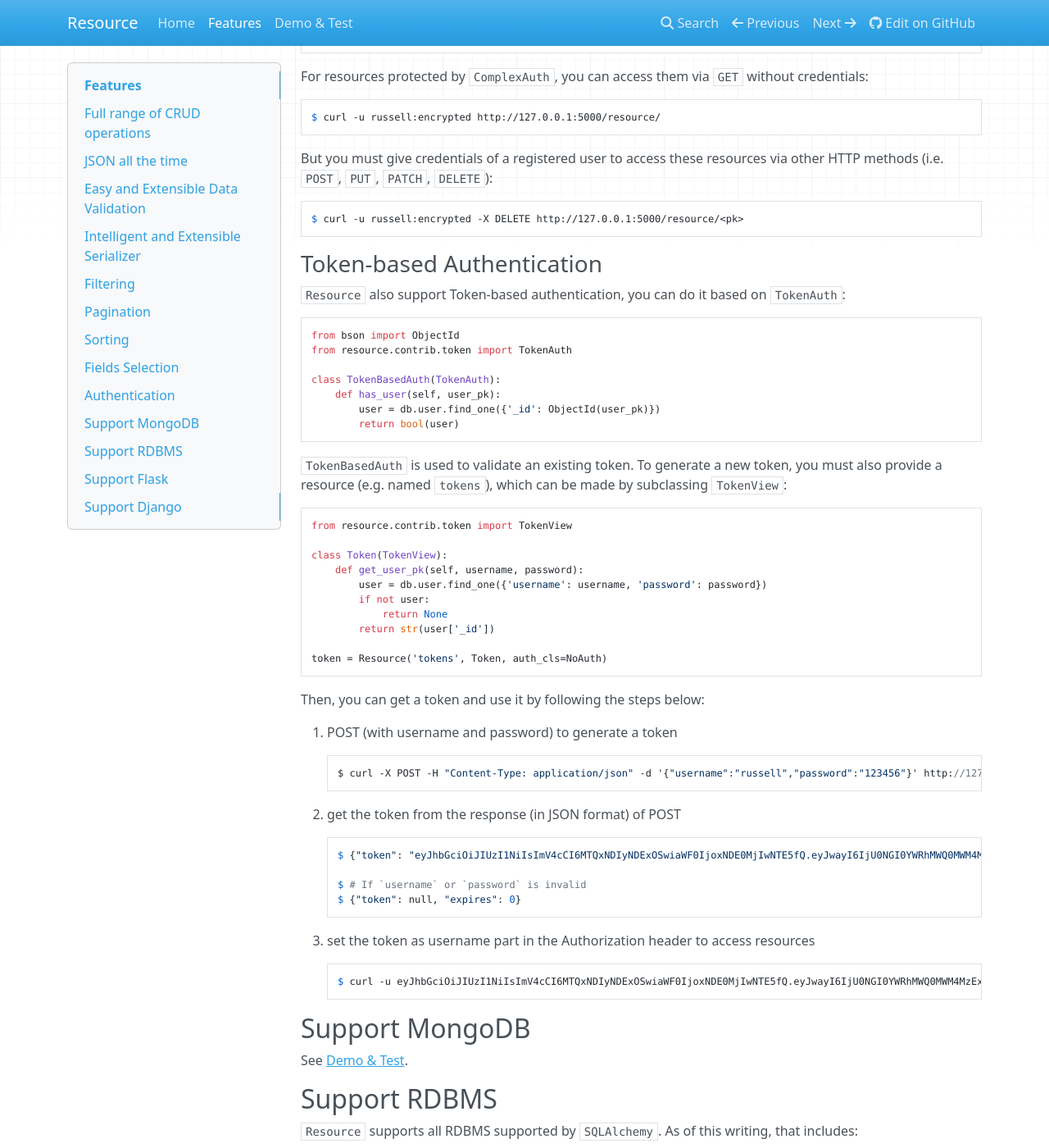
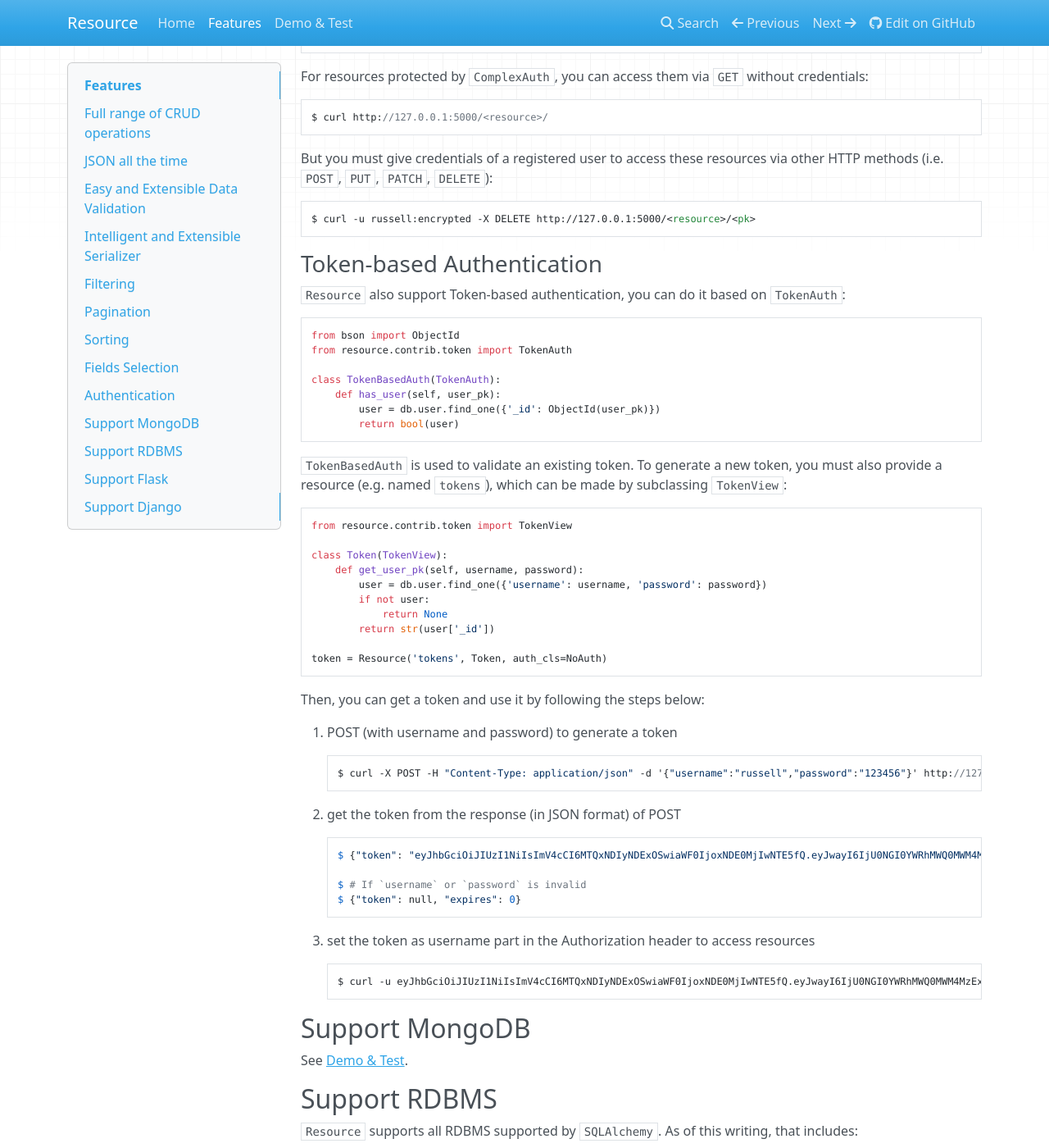
Before and after one commit to RussellLuo/resource, an MkDocs documentation site: the page built from docs/features.md, in a window 1280 px wide and 1400 px high, scrolled down 5866 px. Shown: the whole window at 82% size. Built offline with MkDocs 1.6.1, drawn with Linux system fonts in a browser that asks for light colours; nearby versions of some CDN libraries; old or Windows-style settings are respelled for this version of MkDocs; some of the changed text lies outside the part shown.

Commit message:
small tweaks for Documentation

```diff
--- a/docs/features.md
+++ b/docs/features.md
@@ -241,7 +241,7 @@
 
 For resources protected by `NoAuth`, you can access them without credentials:
 
-    $ curl http://127.0.0.1:5000/users/
+    $ curl http://127.0.0.1:5000/<resource>/
 
 #### 2. Simple authentication
 
@@ -255,7 +255,7 @@
 
 For resources protected by `SimpleAuth`, you must set `Authorization` header to access them:
 
-    $ curl -u russell:encrypted http://127.0.0.1:5000/users/
+    $ curl -u russell:encrypted http://127.0.0.1:5000/<resource>/
 
 #### 3. Complex authentication
 
@@ -274,11 +274,11 @@
 
 For resources protected by `ComplexAuth`, you can access them via `GET` without credentials:
 
-    $ curl -u russell:encrypted http://127.0.0.1:5000/resource/
+    $ curl http://127.0.0.1:5000/<resource>/
 
 But you must give credentials of a registered user to access these resources via other HTTP methods (i.e. `POST`, `PUT`, `PATCH`, `DELETE`):
 
-    $ curl -u russell:encrypted -X DELETE http://127.0.0.1:5000/resource/<pk>
+    $ curl -u russell:encrypted -X DELETE http://127.0.0.1:5000/<resource>/<pk>
 
 ### Token-based Authentication
 
@@ -320,7 +320,7 @@
 
 3. set the token as username part in the Authorization header to access resources
 
-        $ curl -u eyJhbGciOiJIUzI1NiIsImV4cCI6MTQxNDIyNDExOSwiaWF0IjoxNDE0MjIwNTE5fQ.eyJwayI6IjU0NGI0YWRhMWQ0MWM4MzExMjRhNDBjZCJ9.d_6Oi4ePS7z9NhK9b9J23H3KQx4u_EdzT-VHDnV2fC8:unused http://127.0.0.1:5000/users/
+        $ curl -u eyJhbGciOiJIUzI1NiIsImV4cCI6MTQxNDIyNDExOSwiaWF0IjoxNDE0MjIwNTE5fQ.eyJwayI6IjU0NGI0YWRhMWQ0MWM4MzExMjRhNDBjZCJ9.d_6Oi4ePS7z9NhK9b9J23H3KQx4u_EdzT-VHDnV2fC8:unused http://127.0.0.1:5000/<resource>/
 
 
 Support MongoDB
```
